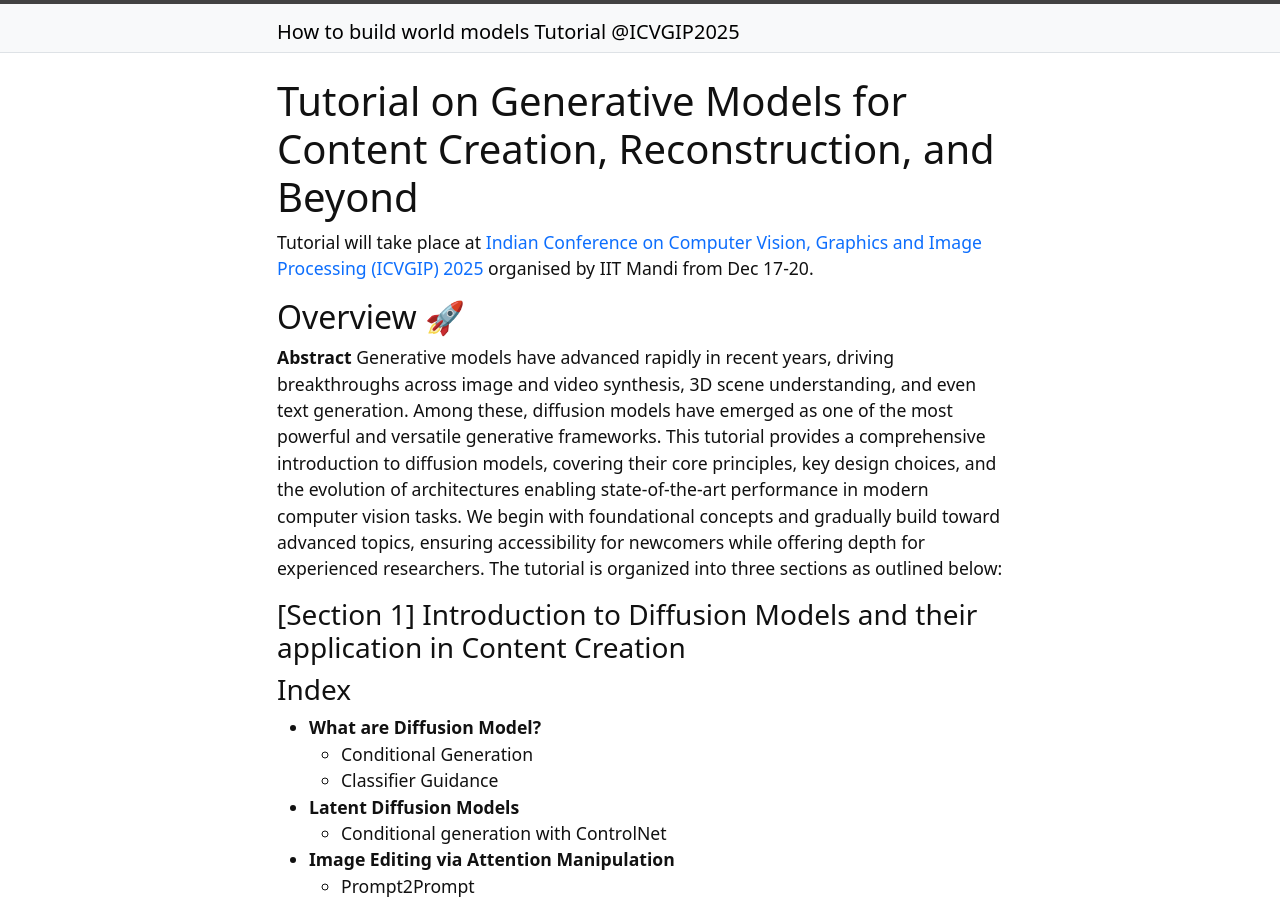
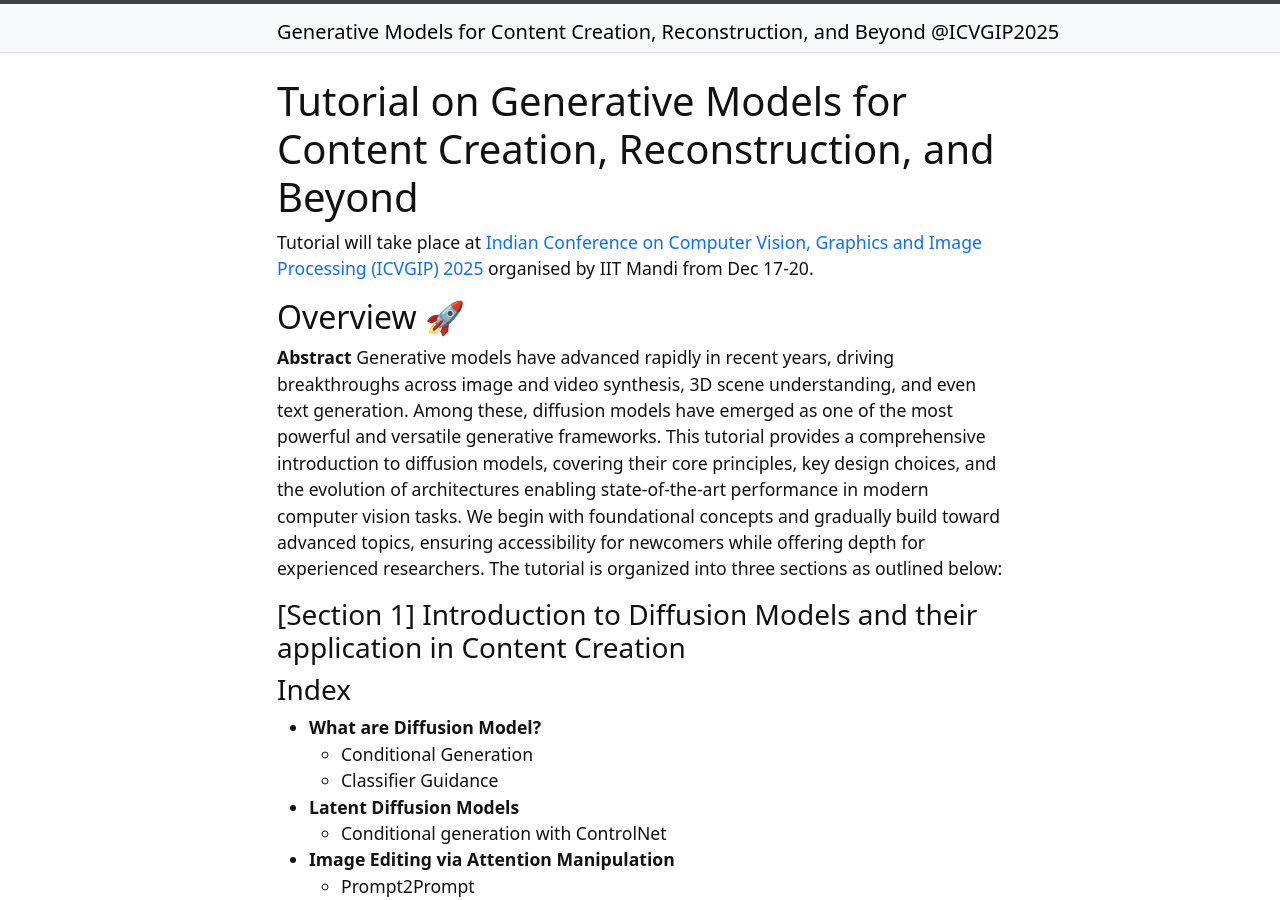
Before and after one commit to howtobuildworldmodels/howtobuildworldmodels.github.io, a Jekyll site: the page built from index.md, in a window 1280 px wide and 900 px high. Built offline with Jekyll 4.4.1, drawn with Linux system fonts in a browser that asks for light colours; some of the changed text lies outside the part shown.

Commit message:
Update _config.yml

```diff
--- a/_config.yml
+++ b/_config.yml
@@ -43,7 +43,7 @@
 # plugins: ['jekyll-paginate']
 # exclude: ['README.md', 'Gemfile', 'Gemfile.lock', 'screenshot.png']
 
-title: "How to build world models Tutorial @ICVGIP2025"
+title: "Generative Models for Content Creation, Reconstruction, and Beyond @ICVGIP2025"
 date_text: "<span style='color: white;'>December, 2025</span>"
 where: "<span style='color: white;'>ICVGIP 2025</span>"
 description: "Under Review"
```
